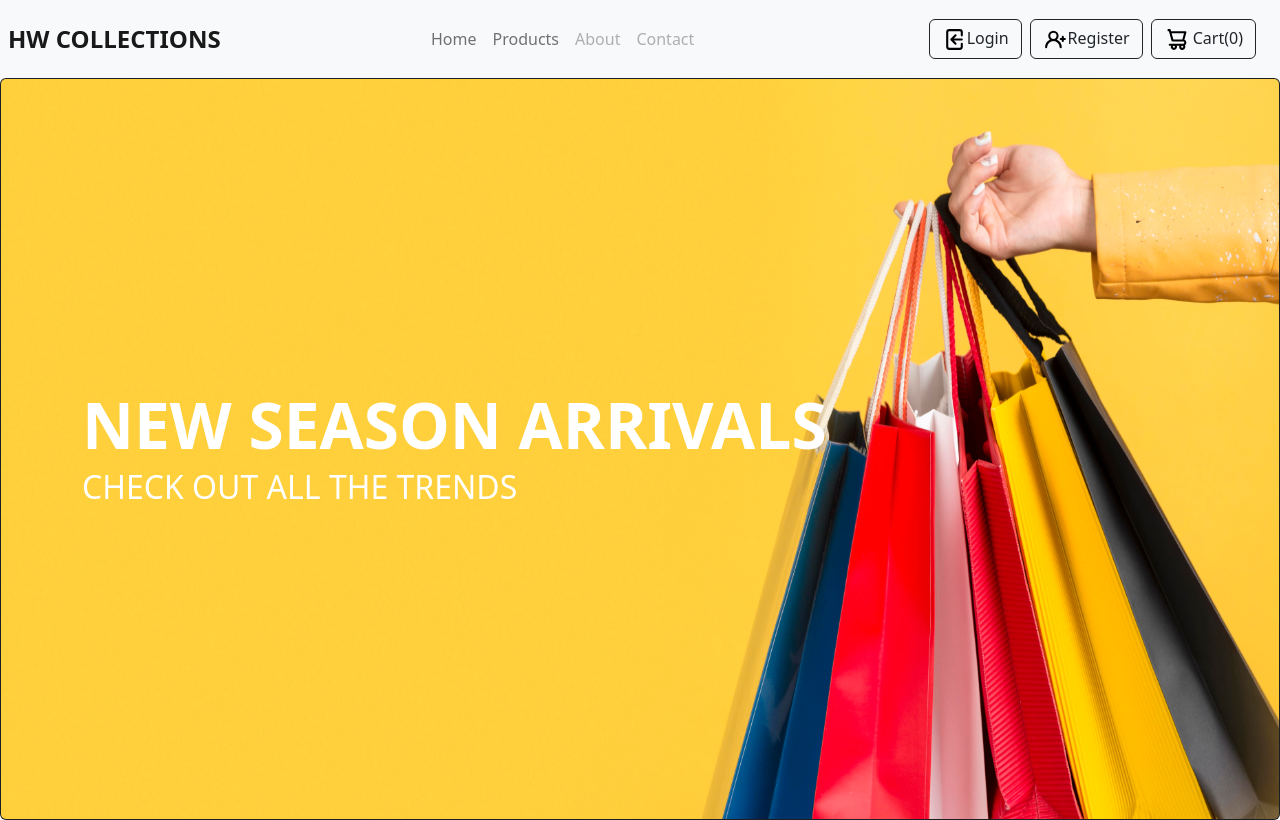
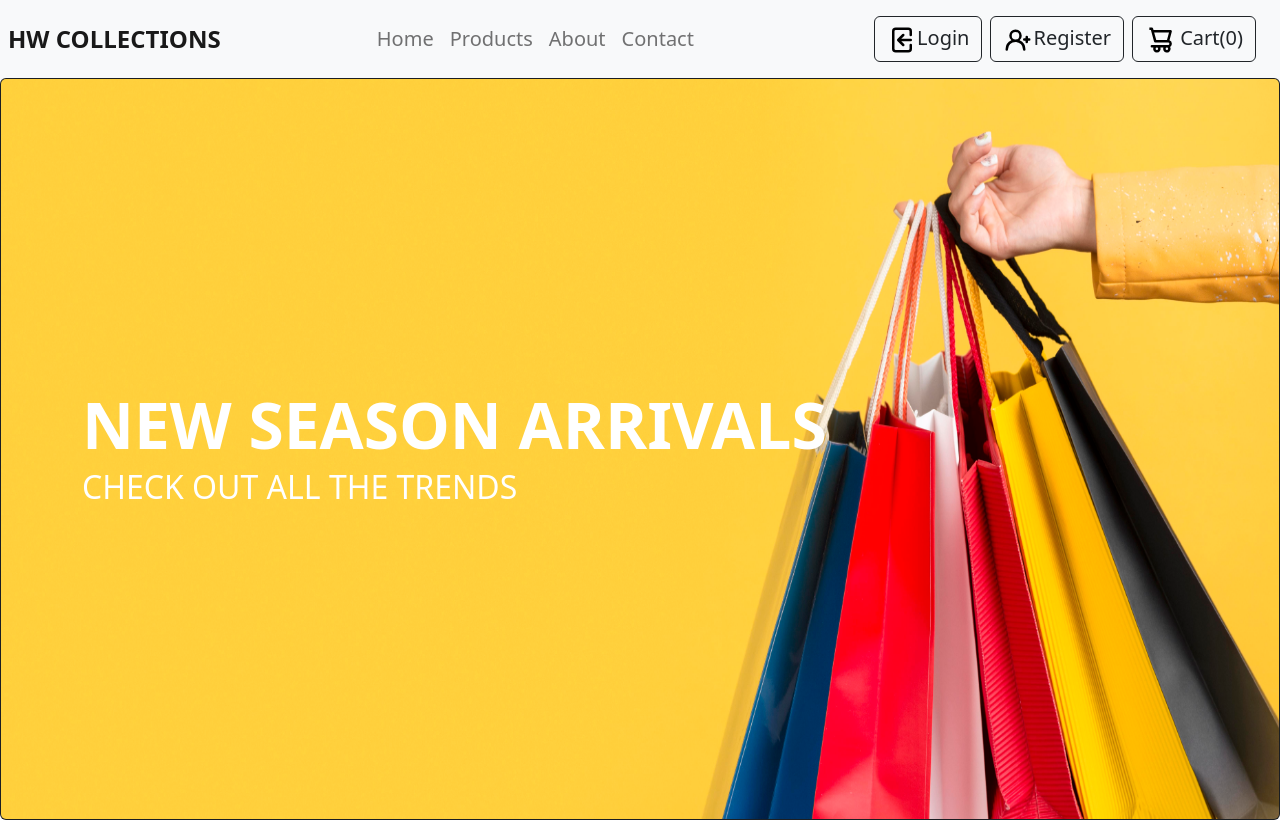
Before and after one commit to Gokulraj27072002/ecommerce-project, a React (Create React App) app in the folder ecommerce-app/: page / in a window 1280 px wide. Built offline with nearby package versions, Linux system fonts and the light colour scheme.

Commit message:
fonts size increased

```diff
--- a/ecommerce-app/src/components/Navbar.js
+++ b/ecommerce-app/src/components/Navbar.js
@@ -23,36 +23,36 @@ export default function Navbar() {
       <div className="collapse navbar-collapse" id="navbarSupportedContent">
         <ul className="navbar-nav mr-auto mx-auto">
           <li className="nav-item active">
-            <a className="nav-link" href="#">
+            <a className="nav-link fs-5" href="#">
               Home{" "}
             </a>
           </li>
           <li className="nav-item">
-            <a className="nav-link" href="#">
+            <a className="nav-link fs-5" href="#">
               Products
             </a>
           </li>
 
           <li className="nav-item">
-            <a className="nav-link disabled" href="#">
+            <a className="nav-link fs-5" href="#">
               About
             </a>
           </li>
           <li className="nav-item">
-            <a className="nav-link disabled" href="#">
+            <a className="nav-link fs-5" href="#">
               Contact
             </a>
           </li>
         </ul>
         <div className="buttons mx-4">
-          <a href="" className="btn btn-outline-dark ms-2">
-          <UilSignin size="25" color="black" />Login
+          <a href="" className=" fs-5 btn btn-outline-dark ms-2">
+          <UilSignin size="30" color="black" />Login
           </a>
-          <a href="" className="btn btn-outline-dark ms-2">
-          <UilUserPlus size="25" color="black" />Register
+          <a href="" className=" fs-5 btn btn-outline-dark ms-2">
+          <UilUserPlus size="30" color="black" />Register
           </a>
-          <a href="" className="btn btn-outline-dark ms-2">
-          <UilShoppingCartAlt size="25" color="black" /> Cart(0)
+          <a href="" className=" fs-5 btn btn-outline-dark ms-2">
+          <UilShoppingCartAlt size="30" color="black" /> Cart(0)
           </a>
         </div>
       </div>
```
